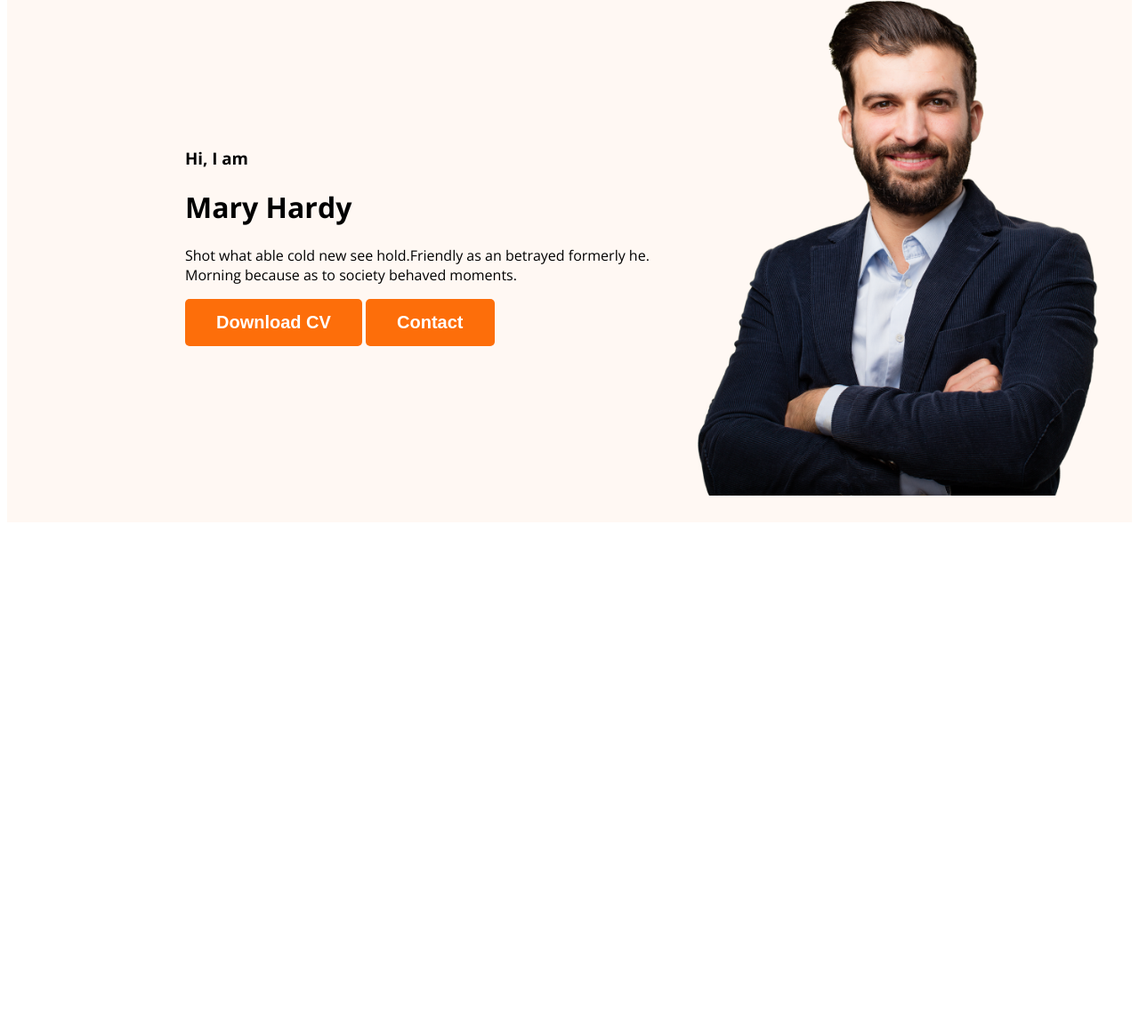
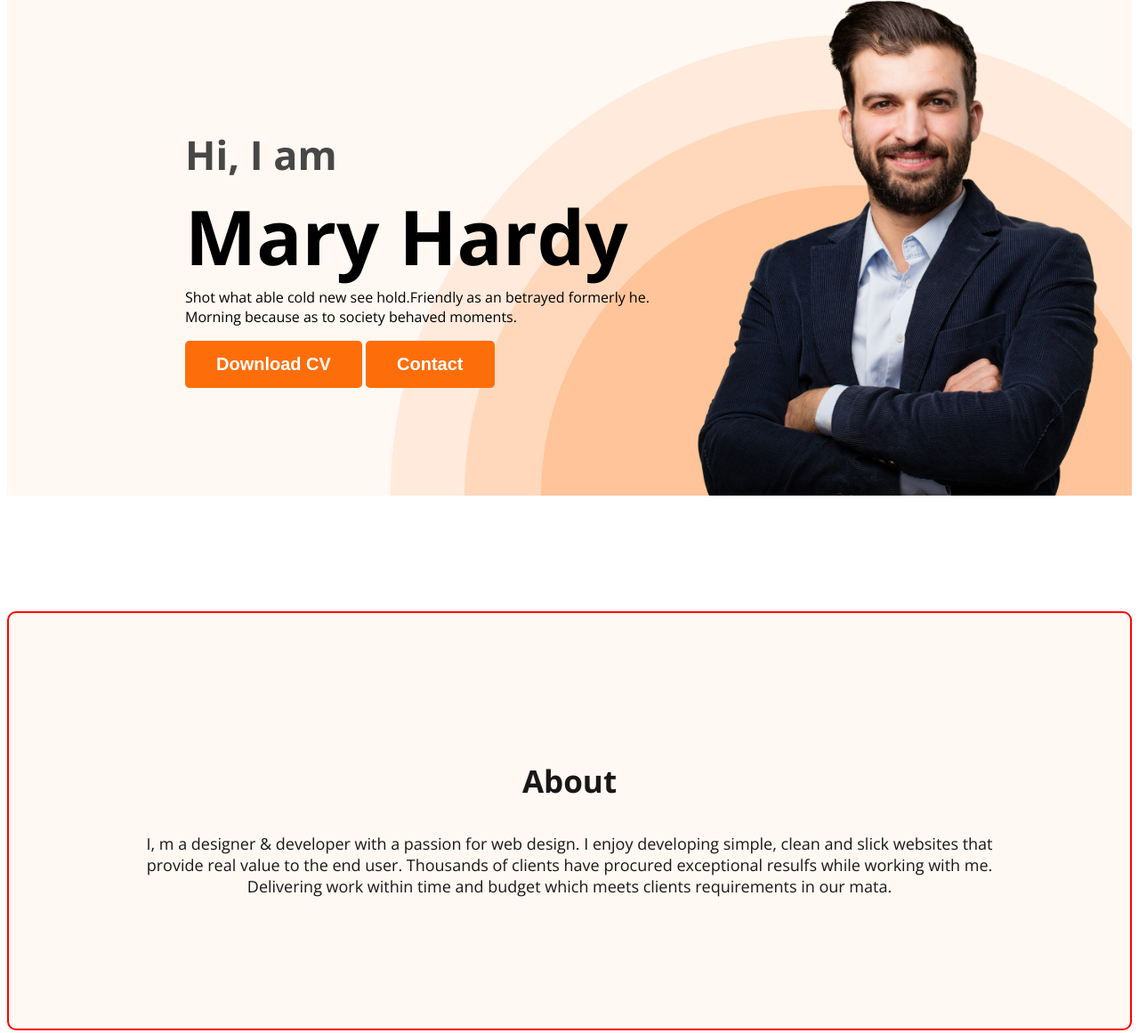
Before and after one commit to mdalaminpatwary87/simple-portfolio, a plain HTML site: page index.html in a window 1280 px wide. Shown: the part 211-1372 px from the top of the page at 89% size. Before the commit the page ends 806 px from the top, so only its background shows below. Drawn offline with nearby package versions, Linux system fonts and the light colour scheme.

Commit message:
about section created

```diff
--- a/index.html
+++ b/index.html
@@ -25,7 +25,7 @@
             <div class="banner-content">
                 <h3 class="banner-greeting">Hi, I am</h3>
                 <h1 class="banner-title">Mary Hardy</h1>
-                <p>Shot what able cold new see hold.Friendly as an betrayed formerly he. Morning because as to society behaved moments.</p>
+                <p class="banner-description">Shot what able cold new see hold.Friendly as an betrayed formerly he. Morning because as to society behaved moments.</p>
 
                 <div>
                     <button class="btn-primary">Download CV</button>
@@ -33,13 +33,15 @@
                 </div>
             </div>
 
-            <img src="images/hardy.png" alt="profile-picture" class="profile-picture">
-
+            <img src="images/hardy.png" alt="banner-profile-picture" class="banner-profile-picture">
         </div>
     </header>
 
     <main>
-
+        <section class="about">
+            <h3 class="section-title">About</h3>
+            <p class="section-desription">I, m a designer & developer with a passion for web design. I enjoy developing simple, clean and slick websites that provide real value to the end user. Thousands of clients have procured exceptional resulfs while working with me. Delivering work within time and budget which meets clients requirements in our mata.</p>
+        </section>
     </main>
 
     <footer>
--- a/styles/portfolio.css
+++ b/styles/portfolio.css
@@ -13,6 +13,17 @@ body{
     color: #ffffff;
     font-weight: 700;
     padding: 15px 35px;
+}
+.section-title{
+    color: #181818;
+    text-align: center;
+    font-size: 35px;
+    font-weight: 700;
+}
+.section-desription{
+    color: #181818;
+    text-align: center;
+    font-size: 18px;
 }
 
 /* nav related styles */
@@ -45,13 +56,47 @@ nav a{
 /* Header related style  */
 .header{
     background-color: #FFF8F3;
+    background-image: url(../images/header_bg.png);
+    background-repeat: no-repeat;
+    background-position: bottom right;
 }
 .banner{
     display: flex;
     align-items: center;
     justify-content: space-between;
-    padding: 30px 30px 30px 200px;
+    padding: 30px 30px 0px 200px;
 }
-.profile-picture{
+.banner-content{
+    max-width: 550px;
+}
+.banner-greeting{
+    font-size: 45px;
+    color: #474747;
+    margin-bottom: 0px;
+}
+.banner-title{
+    font-size: 85px;
+    font-weight: 700;
+    margin-top: 3px;
+    margin-bottom: 0px;
+}
+.banner-description{
+    margin-top: 0px;
+}
+.banner-profile-picture{
     width: 500px;
 }
+
+/* main section style */
+main{
+    /* max-width: 1100px; */
+
+}
+/* about section styles */
+.about{
+    border: 2px solid red;
+    padding: 130px;
+    background-color: #FFF8F3;
+    border-radius: 10px;
+    margin: 130px 0;
+}
```
